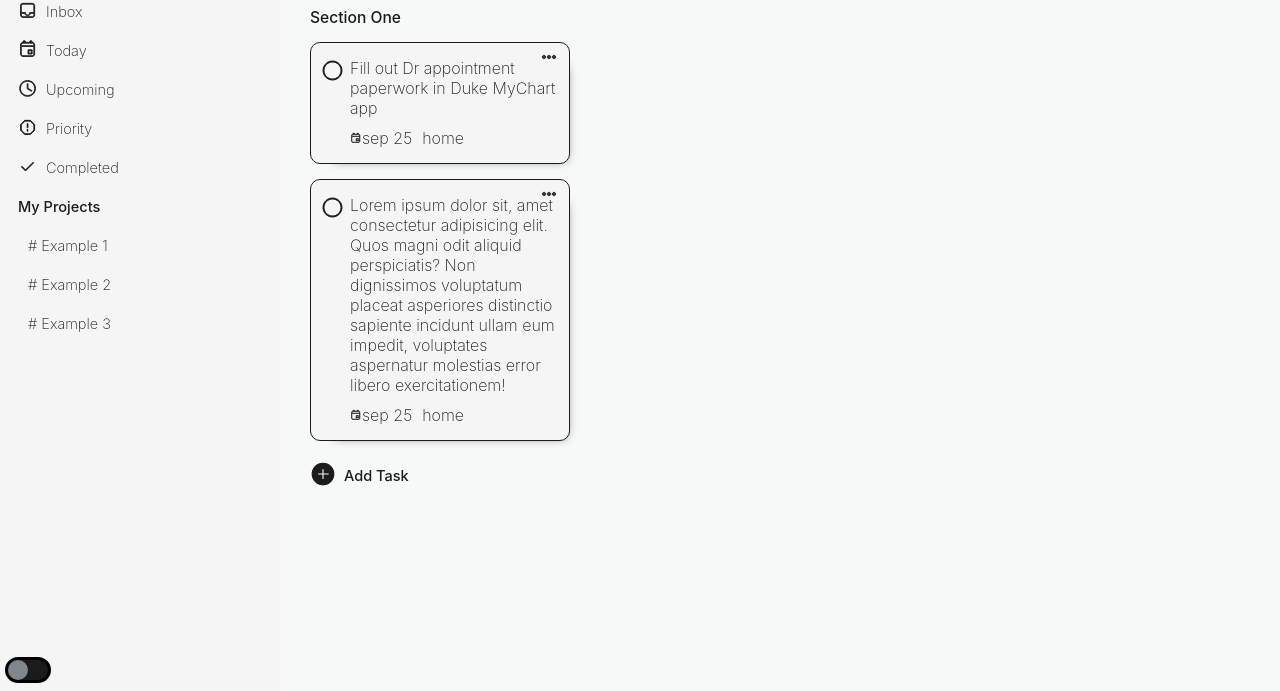
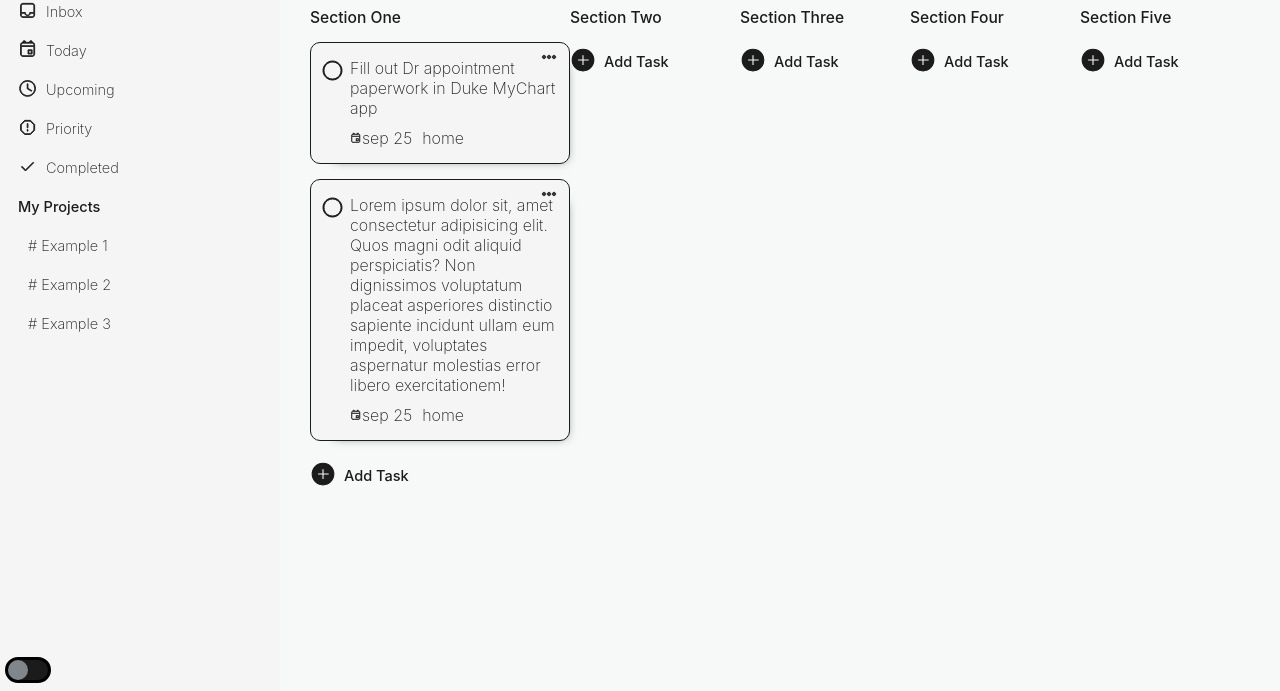
Before and after one commit to MellowMeh/odin-to-do-list, a website built with webpack: page src/page/index.html in a window 1280 px wide. Shown: the part 109-800 px from the top of the page. Built offline with nearby package versions, Linux system fonts and the light colour scheme.

Commit message:
Add main sections
These sections are filled in as an example only.
The finished HTML will have no text and no cards.
Text and cards will be added to this template
with DOM manipulation.

```diff
--- a/src/page/index.html
+++ b/src/page/index.html
@@ -93,6 +93,35 @@
                 <div class="add-task-container">
                     <div class="plus-icon"><svg xmlns="http://www.w3.org/2000/svg" width="26px" fill="currentColor" stroke="currentColor" viewBox="0 0 24 24"><title>plus-circle</title><path d="M17,13H13V17H11V13H7V11H11V7H13V11H17M12,2A10,10 0 0,0 2,12A10,10 0 0,0 12,22A10,10 0 0,0 22,12A10,10 0 0,0 12,2Z"/></svg></div>
                     <div class="add-task">add task</div>
+                </div>
+            </div>
+            <div class="section-two">
+                <div class="section-header">section two</div>
+                <div class="add-task-container">
+                    <div class="plus-icon"><svg xmlns="http://www.w3.org/2000/svg" width="26px" fill="currentColor" stroke="currentColor" viewBox="0 0 24 24"><title>plus-circle</title><path d="M17,13H13V17H11V13H7V11H11V7H13V11H17M12,2A10,10 0 0,0 2,12A10,10 0 0,0 12,22A10,10 0 0,0 22,12A10,10 0 0,0 12,2Z"/></svg></div>
+                    <div class="add-task">add task</div>
+                </div>
+            </div>
+            <div class="section-three">
+                <div class="section-header">section three</div>
+                <div class="add-task-container">
+                    <div class="plus-icon"><svg xmlns="http://www.w3.org/2000/svg" width="26px" fill="currentColor" stroke="currentColor" viewBox="0 0 24 24"><title>plus-circle</title><path d="M17,13H13V17H11V13H7V11H11V7H13V11H17M12,2A10,10 0 0,0 2,12A10,10 0 0,0 12,22A10,10 0 0,0 22,12A10,10 0 0,0 12,2Z"/></svg></div>
+                    <div class="add-task">add task</div>
+                </div>
+            </div>
+            <div class="section-four">
+                <div class="section-header">section four</div>
+                <div class="add-task-container">
+                    <div class="plus-icon"><svg xmlns="http://www.w3.org/2000/svg" width="26px" fill="currentColor" stroke="currentColor" viewBox="0 0 24 24"><title>plus-circle</title><path d="M17,13H13V17H11V13H7V11H11V7H13V11H17M12,2A10,10 0 0,0 2,12A10,10 0 0,0 12,22A10,10 0 0,0 22,12A10,10 0 0,0 12,2Z"/></svg></div>
+                    <div class="add-task">add task</div>
+                </div>
+            </div>
+            <div class="section-five">
+                <div class="section-header">section five</div>
+                <div class="add-task-container">
+                    <div class="plus-icon"><svg xmlns="http://www.w3.org/2000/svg" width="26px" fill="currentColor" stroke="currentColor" viewBox="0 0 24 24"><title>plus-circle</title><path d="M17,13H13V17H11V13H7V11H11V7H13V11H17M12,2A10,10 0 0,0 2,12A10,10 0 0,0 12,22A10,10 0 0,0 22,12A10,10 0 0,0 12,2Z"/></svg></div>
+                    <div class="add-task">add task</div>
+                </div>
             </div>
         </div>
     </main>
--- a/src/style/index.css
+++ b/src/style/index.css
@@ -290,6 +290,8 @@ main {
 
 .content-container {
     padding: 4px 30px;
+    display: grid;
+    grid-template-columns: repeat(5, 1fr);
 }
 
 /*DOM Elements*/
```
